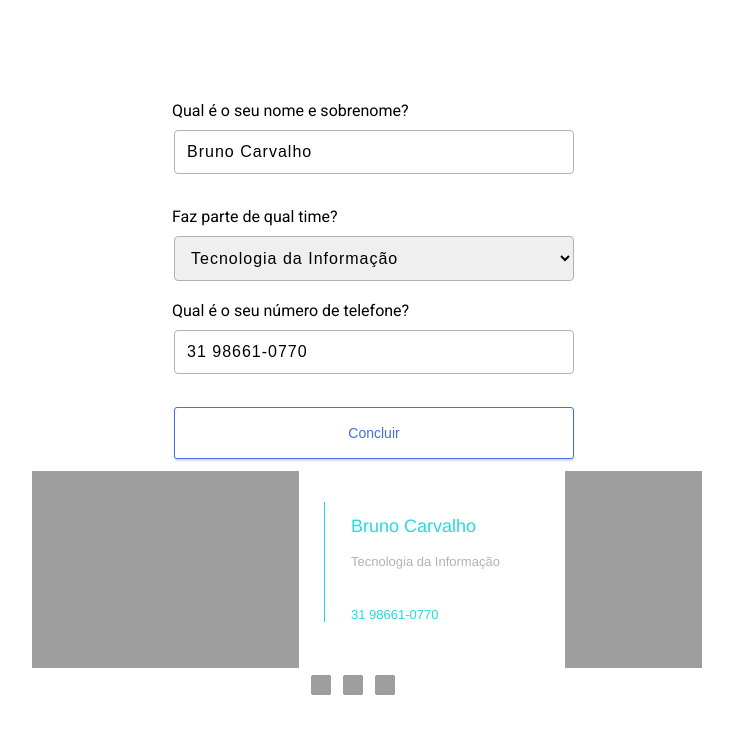
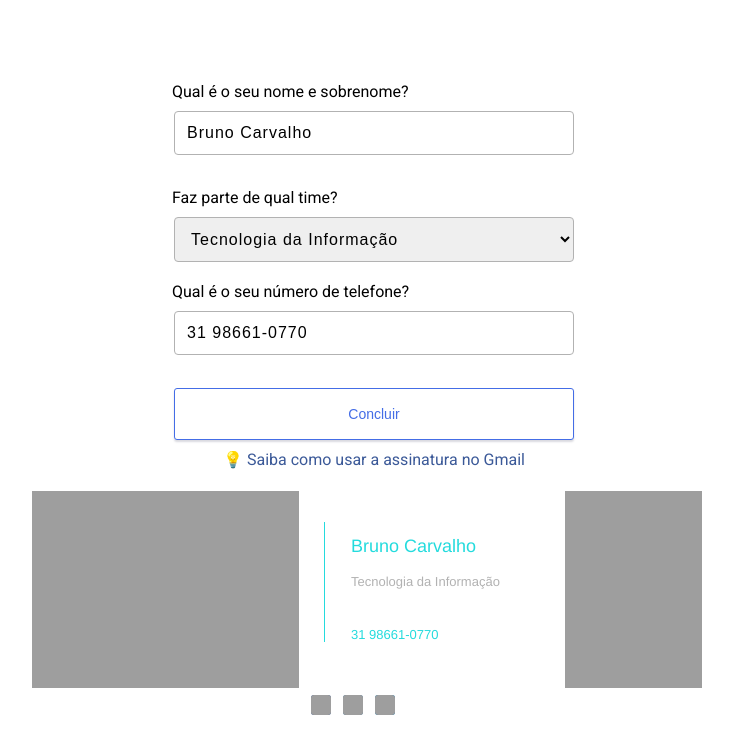
Before and after one commit to fortinisocial/signature-generator, a plain HTML site: page index.html in a window 1280 px wide. Shown: the whole page, without its empty margins (266-999 px from the left). Drawn offline with Linux system fonts and the light colour scheme.

Commit message:
Add support link

```diff
--- a/index.html
+++ b/index.html
@@ -57,6 +57,13 @@
         Concluir
       </button>
 
+      <a
+        href="https://sites.google.com/fortini.org.br/assinaturas"
+        rel="noopener noreferrer nofollow"
+        target="_blank"
+        >💡 Saiba como usar a assinatura no Gmail</a
+      >
+
       <div class="preview-container">
         <iframe id="iframePreview" src="preview.html" scrolling="no" />
       </div>
--- a/styles.css
+++ b/styles.css
@@ -137,3 +137,13 @@ body {
   height: 100%;
   border: 0;
 }
+
+a {
+  color: #3b5998;
+  text-decoration: none;
+  margin: 10px;
+}
+
+a:hover {
+  opacity: 0.8;
+}
```
